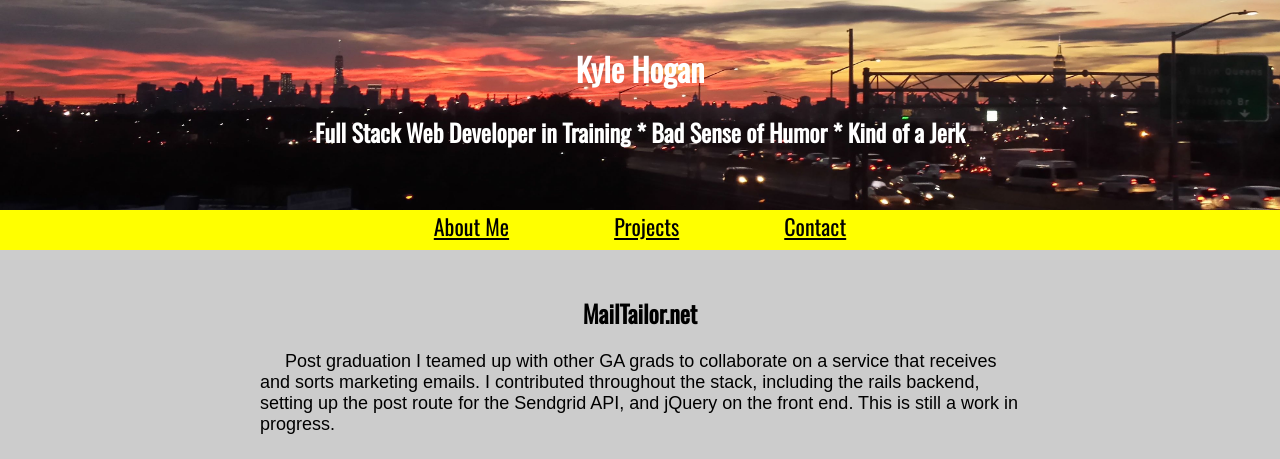
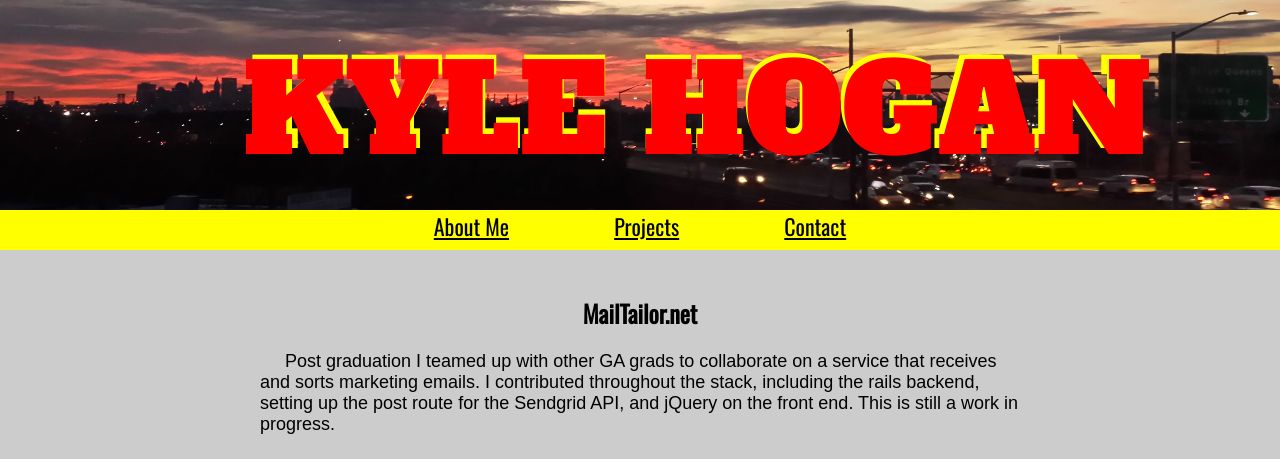
Before and after one commit to kyle1138/About-Kyle, a plain HTML site: page projects.html in a window 1280 px wide. Shown: the top 459 px of the page. Drawn offline with nearby package versions, Linux system fonts and the light colour scheme.

Commit message:
added new projects

```diff
--- a/aStyle.css
+++ b/aStyle.css
@@ -18,6 +18,20 @@ body{
   /*left: 440;*/
   visibility: hidden;
   color: yellow;
+
+}
+
+
+.cheeseS{
+  font-family: 'Alfa Slab One', sans-serif;
+  display:block;
+  /*text-shadow: 3px 3px 4px #ff1100;*/
+  position: absolute;
+  top: 24;
+  /*left: 440;*/
+  color: yellow;
+  text-align: center;
+  margin: 0 auto;
 
 }
 
--- a/projects.html
+++ b/projects.html
@@ -1,17 +1,21 @@
 <html>
 <head>
-<link rel="stylesheet" type = "text/css" href = "aStyle.css">
-<link href='http://fonts.googleapis.com/css?family=Oswald' rel='stylesheet' type='text/css'>
+  <link rel="stylesheet" type = "text/css" href = "aStyle.css">
+  <link href='http://fonts.googleapis.com/css?family=Oswald' rel='stylesheet' type='text/css'>
+  <link href='http://fonts.googleapis.com/css?family=Alfa+Slab+One' rel='stylesheet' type='text/css'>
+  <script src="https://ajax.googleapis.com/ajax/libs/jquery/2.1.3/jquery.min.js"></script>
 </head>
 <body>
 <header>
   <div id="theHeader" class = "bigDiv">
   </br>
-  <h1>Kyle Hogan</h1>
+  <!-- <h1>Kyle Hogan</h1>
 
-  <h2>Full Stack Web Developer in Training    *  Bad Sense of Humor  *  Kind of a Jerk</h2>
+  <h2>Full Stack Web Developer in Training    *  Bad Sense of Humor  *  Kind of a Jerk</h2> -->
 
-</div>
+  <!-- <span class="cheeseS" style="font-size: 122px; top: 38px; color: red; visibility: visible;">KYLE HOGAN</span>
+  <span class="cheeseS" style="font-size: 120px; visibility: visible;">KYLE HOGAN</span> -->
+  </div>
 </header>
 <nav>
   <div id="theNav" class = "bigDiv">
@@ -87,5 +91,48 @@
 
 
 </section>
+
+<script>
+
+
+  var theHeader = document.getElementById("theHeader");
+  var i = 0
+  var x = 11
+  var sz = 78;
+  var kyle = "KYLE HOGAN"
+  var titAni = function(){
+
+    var idString = "frame" + x;
+    var marq = document.createElement("span");
+    var shadow = document.createElement("span");
+    shadow.innerText = "KYLE HOGAN";
+    marq.innerText = "KYLE HOGAN";
+    shadow.id = "shadow"+x;
+    marq.id = "frame"+x;
+    shadow.className = "cheese";
+    marq.className = "cheese";
+    shadow.style.fontSize = (122).toString();
+    marq.style.fontSize = (120).toString();
+
+    theHeader.appendChild(shadow);
+    theHeader.appendChild(marq);
+    var shadowW = shadow.offsetWidth;
+    var headW = theHeader.offsetWidth;
+    var titleW = marq.offsetWidth;
+    shadow.style.left = (headW/2 - shadowW/2).toString();
+    shadow.style.top = 28;
+    marq.style.left = (headW/2 - titleW/2).toString();
+    theHeader.appendChild(shadow);
+    shadow.style.color = "red";
+    shadow.style.visibility = "visible";
+    marq.style.visibility = "visible";
+
+
+
+}
+
+titAni();
+
+</script>
 </body>
 </html>
```
Also changed, not shown: contact.html (+50 -4 lines).
